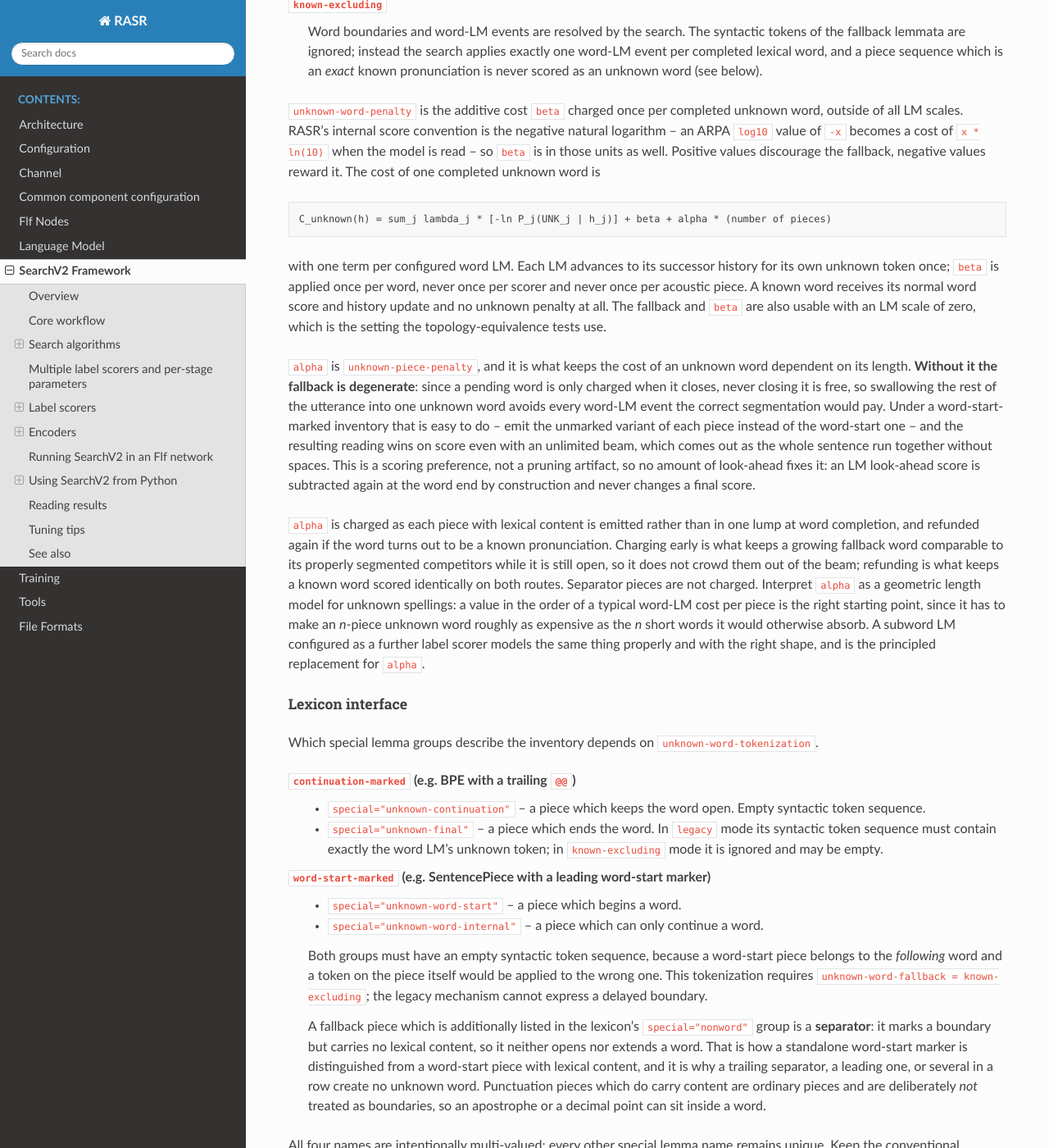
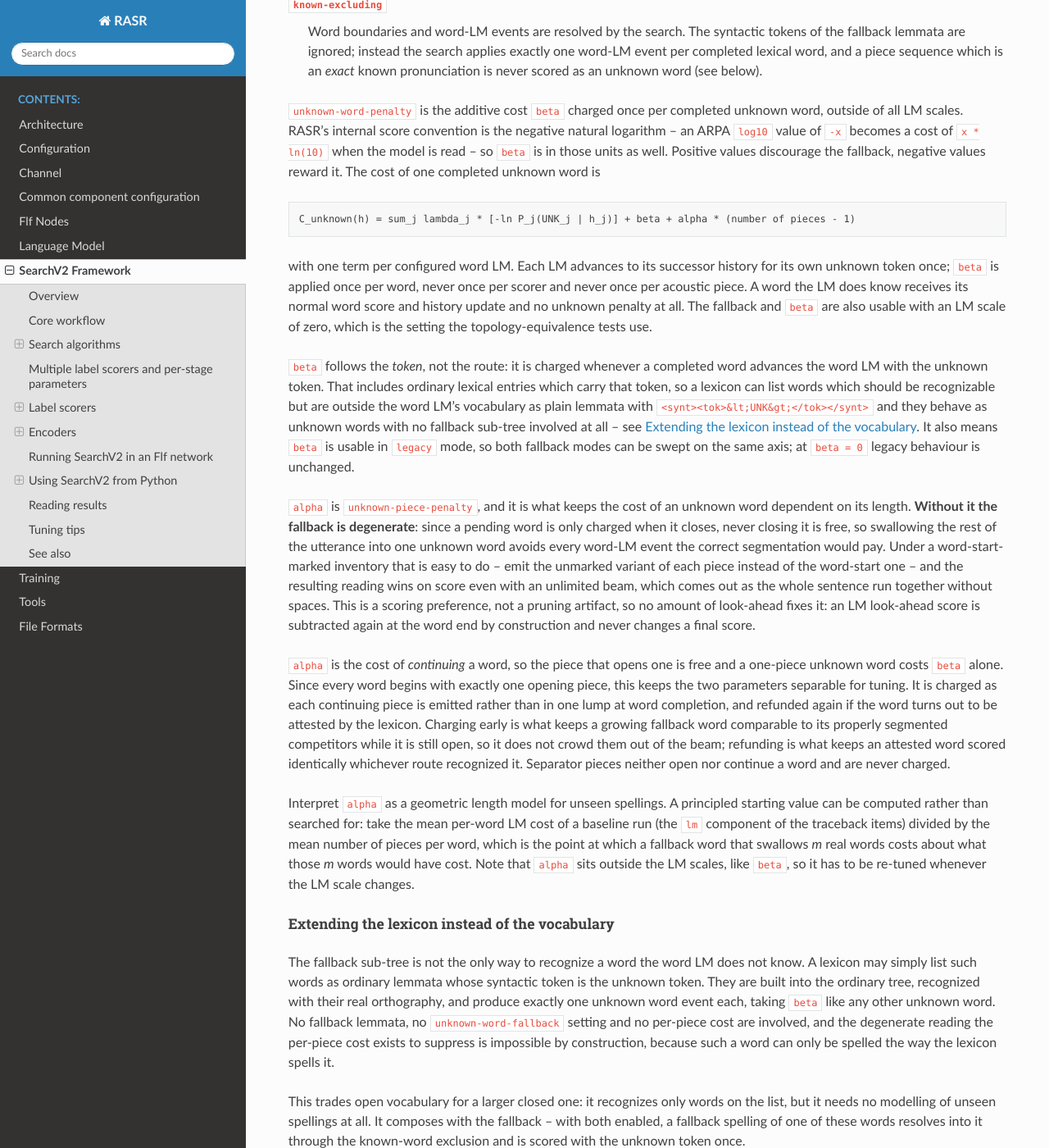
Before and after one commit to rwth-i6/rasr, a Sphinx documentation site: the page built from doc/search_v2.rst, in a window 1280 px wide and 1400 px high, scrolled down 8608 px. Shown: the whole window at 82% size. Built offline with Sphinx 7.4.7 and the Read the Docs theme 3.1.0, drawn with Linux system fonts in a browser that asks for light colours; some of the changed text lies outside the part shown.

Commit message:
Separate the unknown-word penalty from the route and from word length
Two changes so that the unknown-word cost can be tuned on one axis across all the
configurations that are worth comparing.

`unknown-piece-penalty` (alpha) is now the cost of *continuing* a word rather than
of every piece: the piece that opens a word is free and an n-piece unknown word
costs `beta + alpha * (n - 1)`. Every word starts with exactly one opening piece,
so this removes the constant that previously coupled the two parameters and leaves
`beta` as the per-word term and `alpha` as the per-length term.

`unknown-word-penalty` (beta) now follows the syntactic token rather than the
route: it is charged whenever a completed word advances the word LM with the
unknown token. Besides making it available in legacy mode, this covers lexica that
list words which should be recognizable but are outside the word LM's vocabulary as
ordinary lemmata carrying that token. Such a lexicon needs no fallback sub-tree at
all and cannot produce a runaway pending word, since those words can only be
spelled the way the lexicon spells them -- a closed-vocabulary alternative to the
fallback that requires no model of unseen spellings. The two compose: with both
enabled, a fallback spelling of such a word resolves into it and is scored with the
unknown token once.

A word whose spelling the lexicon attests never keeps the per-piece cost, even when
its LM token is the unknown one, so it is scored identically whichever route
recognized it. The unknown token is now resolved from the singleton "unknown" lemma
even with the fallback disabled, which is what makes the lexicon-only variant work.

Defaults are unchanged at 0.0, so existing behaviour and job identities are the
same.

Co-Authored-By: Claude Opus 5 (1M context) <noreply@anthropic.com>

```diff
--- a/doc/search_v2.rst
+++ b/doc/search_v2.rst
@@ -359,8 +359,8 @@ orthography and survives traceback -- and is governed by two parameters of the s
 
     unknown-word-fallback     = auto | disabled | legacy | known-excluding
     unknown-word-tokenization = continuation-marked | word-start-marked
-    unknown-word-penalty      = 0.0
-    unknown-piece-penalty     = 0.0
+    unknown-word-penalty      = 0.0     ; beta, per completed unknown word
+    unknown-piece-penalty     = 0.0     ; alpha, per piece continuing an unknown word
 
 ``unknown-word-fallback`` selects the policy:
 
@@ -389,12 +389,19 @@ discourage the fallback, negative values reward it. The cost of one completed un
 
 .. code-block:: text
 
-    C_unknown(h) = sum_j lambda_j * [-ln P_j(UNK_j | h_j)] + beta + alpha * (number of pieces)
+    C_unknown(h) = sum_j lambda_j * [-ln P_j(UNK_j | h_j)] + beta + alpha * (number of pieces - 1)
 
 with one term per configured word LM. Each LM advances to its successor history for its own unknown token once;
-``beta`` is applied once per word, never once per scorer and never once per acoustic piece. A known word receives
-its normal word score and history update and no unknown penalty at all. The fallback and ``beta`` are also usable
-with an LM scale of zero, which is the setting the topology-equivalence tests use.
+``beta`` is applied once per word, never once per scorer and never once per acoustic piece. A word the LM does know
+receives its normal word score and history update and no unknown penalty at all. The fallback and ``beta`` are also
+usable with an LM scale of zero, which is the setting the topology-equivalence tests use.
+
+``beta`` follows the *token*, not the route: it is charged whenever a completed word advances the word LM with the
+unknown token. That includes ordinary lexical entries which carry that token, so a lexicon can list words which
+should be recognizable but are outside the word LM's vocabulary as plain lemmata with ``<synt><tok>&lt;UNK&gt;</tok></synt>``
+and they behave as unknown words with no fallback sub-tree involved at all -- see :ref:`Extending the lexicon
+instead of the vocabulary`. It also means ``beta`` is usable in ``legacy`` mode, so both fallback modes can be swept
+on the same axis; at ``beta = 0`` legacy behaviour is unchanged.
 
 ``alpha`` is ``unknown-piece-penalty``, and it is what keeps the cost of an unknown word dependent on its length.
 **Without it the fallback is degenerate**: since a pending word is only charged when it closes, never closing it is
@@ -405,14 +412,35 @@ comes out as the whole sentence run together without spaces. This is a scoring p
 so no amount of look-ahead fixes it: an LM look-ahead score is subtracted again at the word end by construction and
 never changes a final score.
 
-``alpha`` is charged as each piece with lexical content is emitted rather than in one lump at word completion, and
-refunded again if the word turns out to be a known pronunciation. Charging early is what keeps a growing fallback
-word comparable to its properly segmented competitors while it is still open, so it does not crowd them out of the
-beam; refunding is what keeps a known word scored identically on both routes. Separator pieces are not charged.
-Interpret ``alpha`` as a geometric length model for unknown spellings: a value in the order of a typical word-LM
-cost per piece is the right starting point, since it has to make an *n*-piece unknown word roughly as expensive as
-the *n* short words it would otherwise absorb. A subword LM configured as a further label scorer models the same
-thing properly and with the right shape, and is the principled replacement for ``alpha``.
+``alpha`` is the cost of *continuing* a word, so the piece that opens one is free and a one-piece unknown word costs
+``beta`` alone. Since every word begins with exactly one opening piece, this keeps the two parameters separable for
+tuning. It is charged as each continuing piece is emitted rather than in one lump at word completion, and refunded
+again if the word turns out to be attested by the lexicon. Charging early is what keeps a growing fallback word
+comparable to its properly segmented competitors while it is still open, so it does not crowd them out of the beam;
+refunding is what keeps an attested word scored identically whichever route recognized it. Separator pieces neither
+open nor continue a word and are never charged.
+
+Interpret ``alpha`` as a geometric length model for unseen spellings. A principled starting value can be computed
+rather than searched for: take the mean per-word LM cost of a baseline run (the ``lm`` component of the traceback
+items) divided by the mean number of pieces per word, which is the point at which a fallback word that swallows *m*
+real words costs about what those *m* words would have cost. Note that ``alpha`` sits outside the LM scales, like
+``beta``, so it has to be re-tuned whenever the LM scale changes.
+
+.. _Extending the lexicon instead of the vocabulary:
+
+Extending the lexicon instead of the vocabulary
+"""""""""""""""""""""""""""""""""""""""""""""""
+
+The fallback sub-tree is not the only way to recognize a word the word LM does not know. A lexicon may simply list
+such words as ordinary lemmata whose syntactic token is the unknown token. They are built into the ordinary tree,
+recognized with their real orthography, and produce exactly one unknown word event each, taking ``beta`` like any
+other unknown word. No fallback lemmata, no ``unknown-word-fallback`` setting and no per-piece cost are involved,
+and the degenerate reading the per-piece cost exists to suppress is impossible by construction, because such a word
+can only be spelled the way the lexicon spells it.
+
+This trades open vocabulary for a larger closed one: it recognizes only words on the list, but it needs no
+modelling of unseen spellings at all. It composes with the fallback -- with both enabled, a fallback spelling of one
+of these words resolves into it through the known-word exclusion and is scored with the unknown token once.
 
 Lexicon interface
 """""""""""""""""
```
Also changed, not shown: 4 other files.
